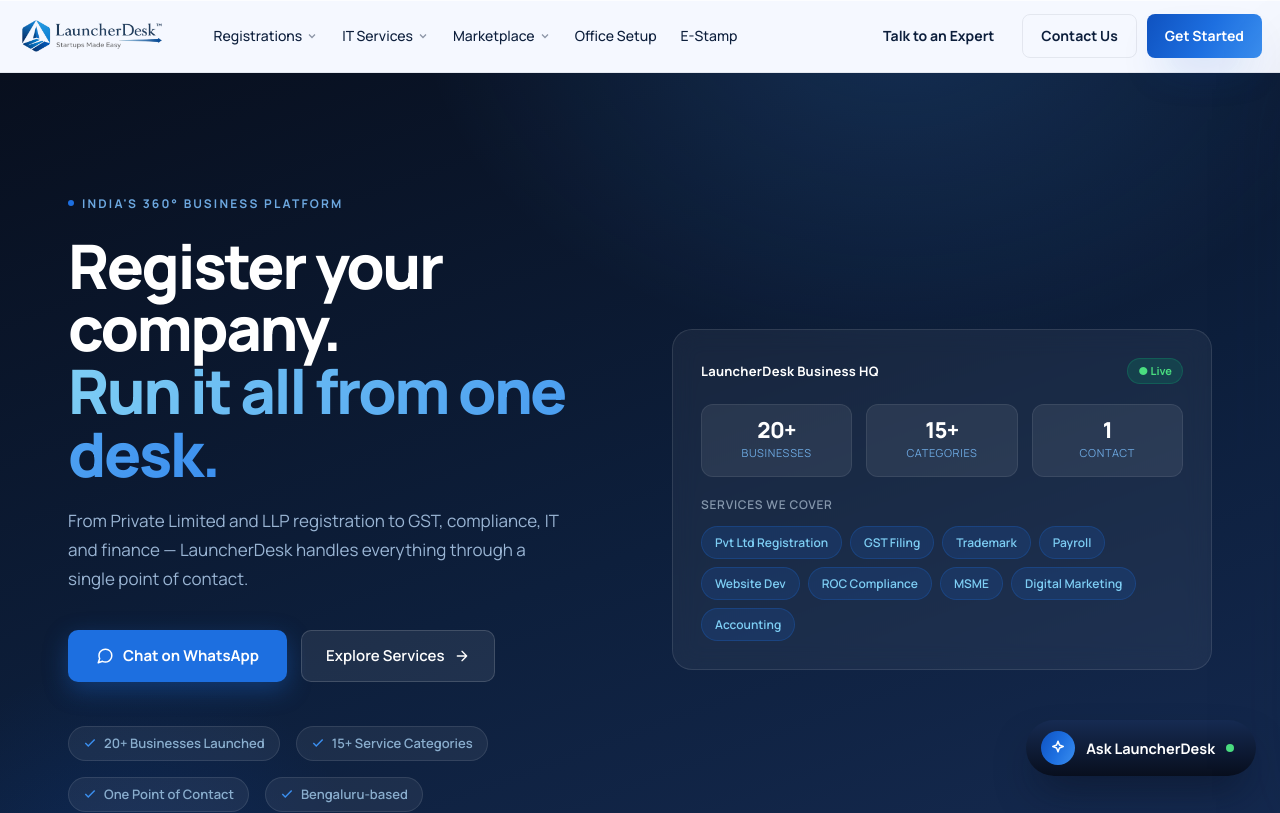
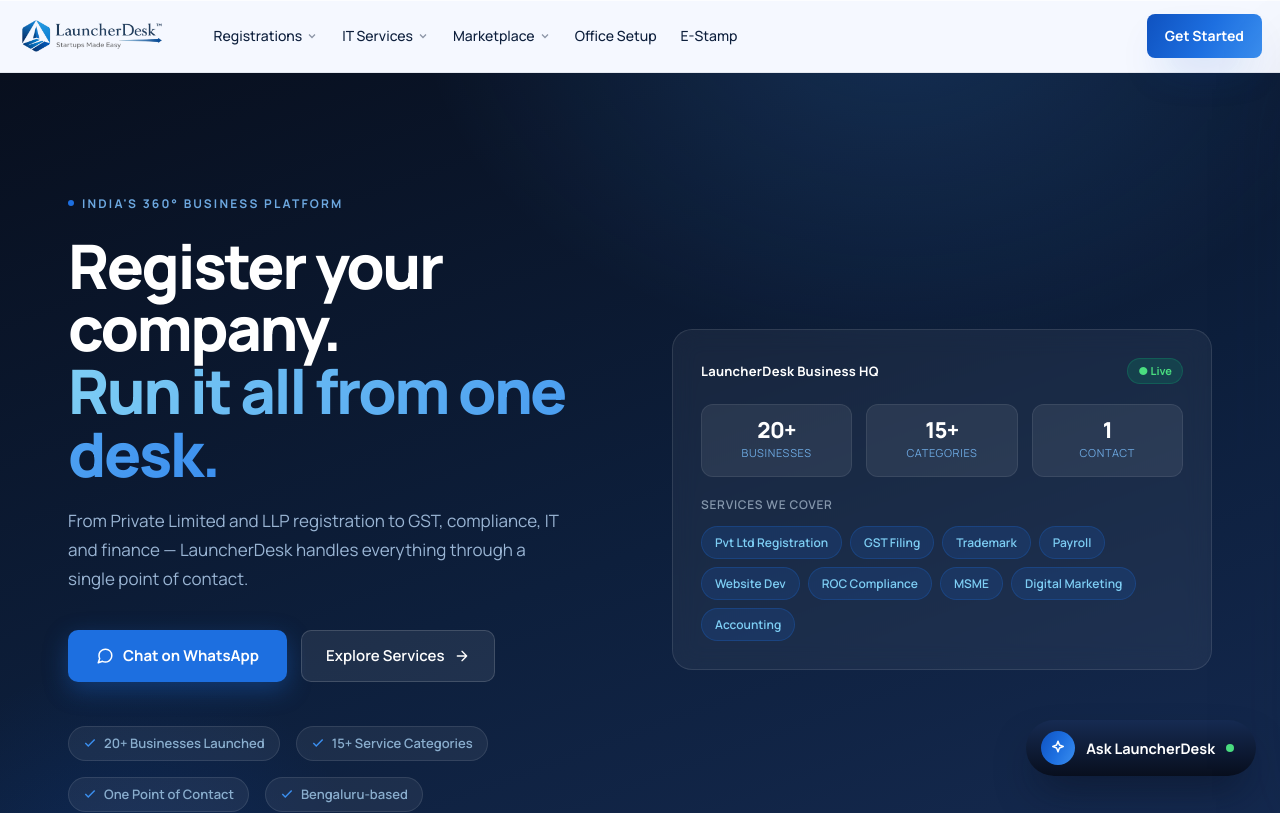
Before and after one commit to moqsoodahmed-pixel/LauncherDesk-frontend, a React (Vite) app: page / in a window 1280 px wide. Shown: the top 813 px of the page. Built offline with nearby package versions, Linux system fonts and the light colour scheme.

Commit message:
updated the navbar removed the contactus and talk to expert button

```diff
--- a/src/components/Navbar.jsx
+++ b/src/components/Navbar.jsx
@@ -289,9 +289,6 @@ export default function Navbar({ activePage = '' }) {
           </div>
         </nav>
         <div className="header-cta">
-          {/* Change 1: "Login" renamed to "Contact Us" */}
-          <a className="btn btn-quiet btn-sm" href="/company/contact">Talk to an Expert</a>
-          <a className="btn btn-quiet btn-sm nav-login" href="/company/contact">Contact Us</a>
           <a className="btn btn-primary btn-sm" href="/services#finder">Get Started</a>
           <button className="burger" aria-label="Open menu" data-open-drawer="true">
             <svg viewBox="0 0 24 24" fill="none" stroke="currentColor" strokeWidth="2" strokeLinecap="round" strokeLinejoin="round">
```
